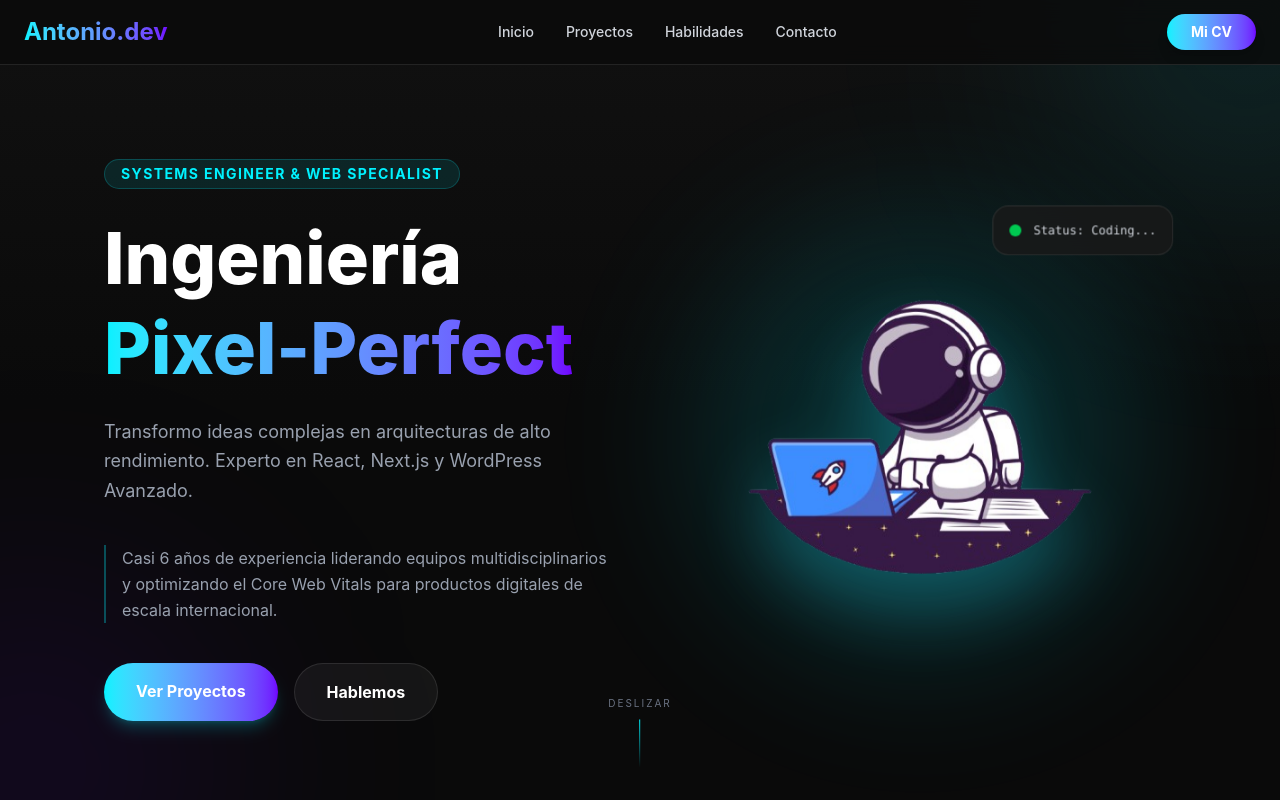
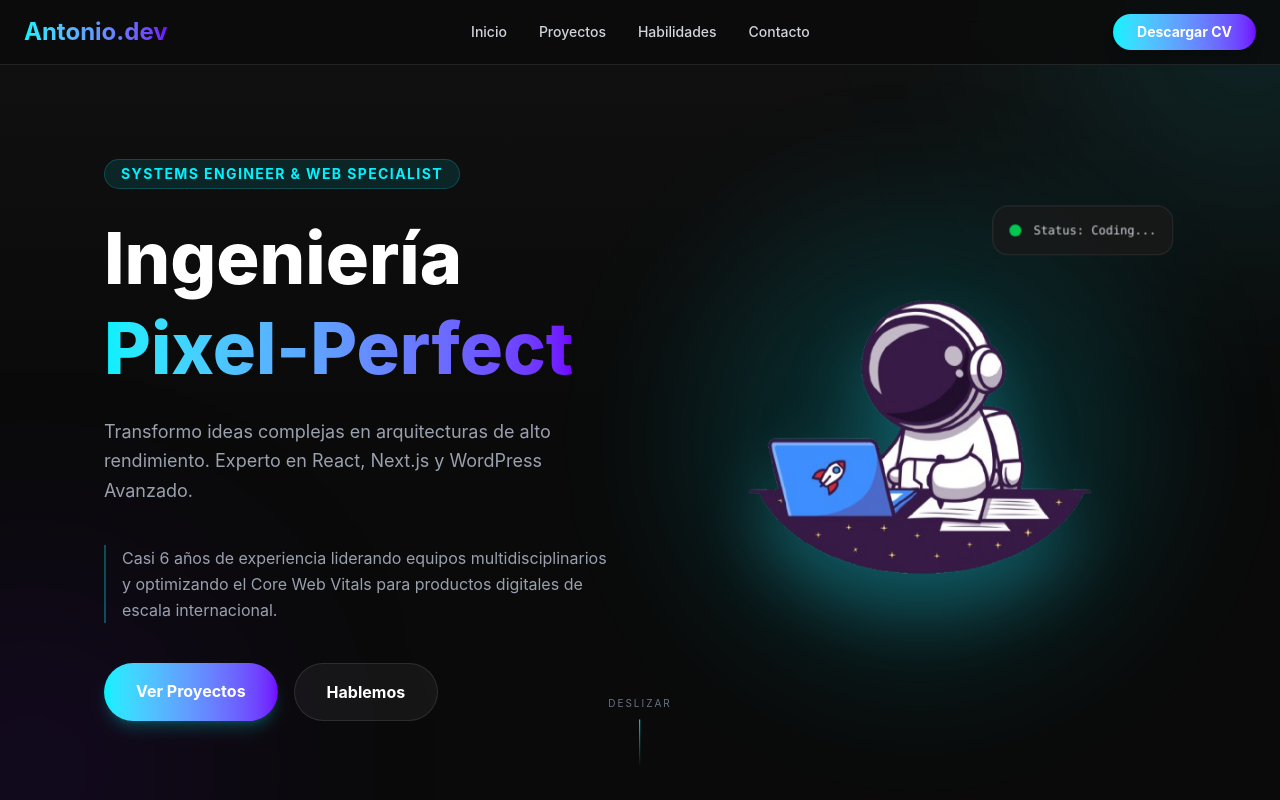
Before and after one commit to kronostyle/mi-portafolio, a React (Vite) app: page / in a window 1280 px wide. Shown: the top 800 px of the page. Built offline with nearby package versions, Linux system fonts and the light colour scheme.

Commit message:
funcionalidad actualizada

```diff
--- a/src/components/navbar.jsx
+++ b/src/components/navbar.jsx
@@ -33,7 +33,7 @@ export default function Navbar() {
           download="CV_Antonio_Azaf.pdf"
           className="px-6 py-2 bg-gradient-to-r from-accent-cian to-accent-violet rounded-full text-white font-bold shadow-lg hover:shadow-accent-cian/20 transition-all text-sm"
         >
-          Mi CV
+         Descargar CV
         </a>
       </div>
     </nav>
```
